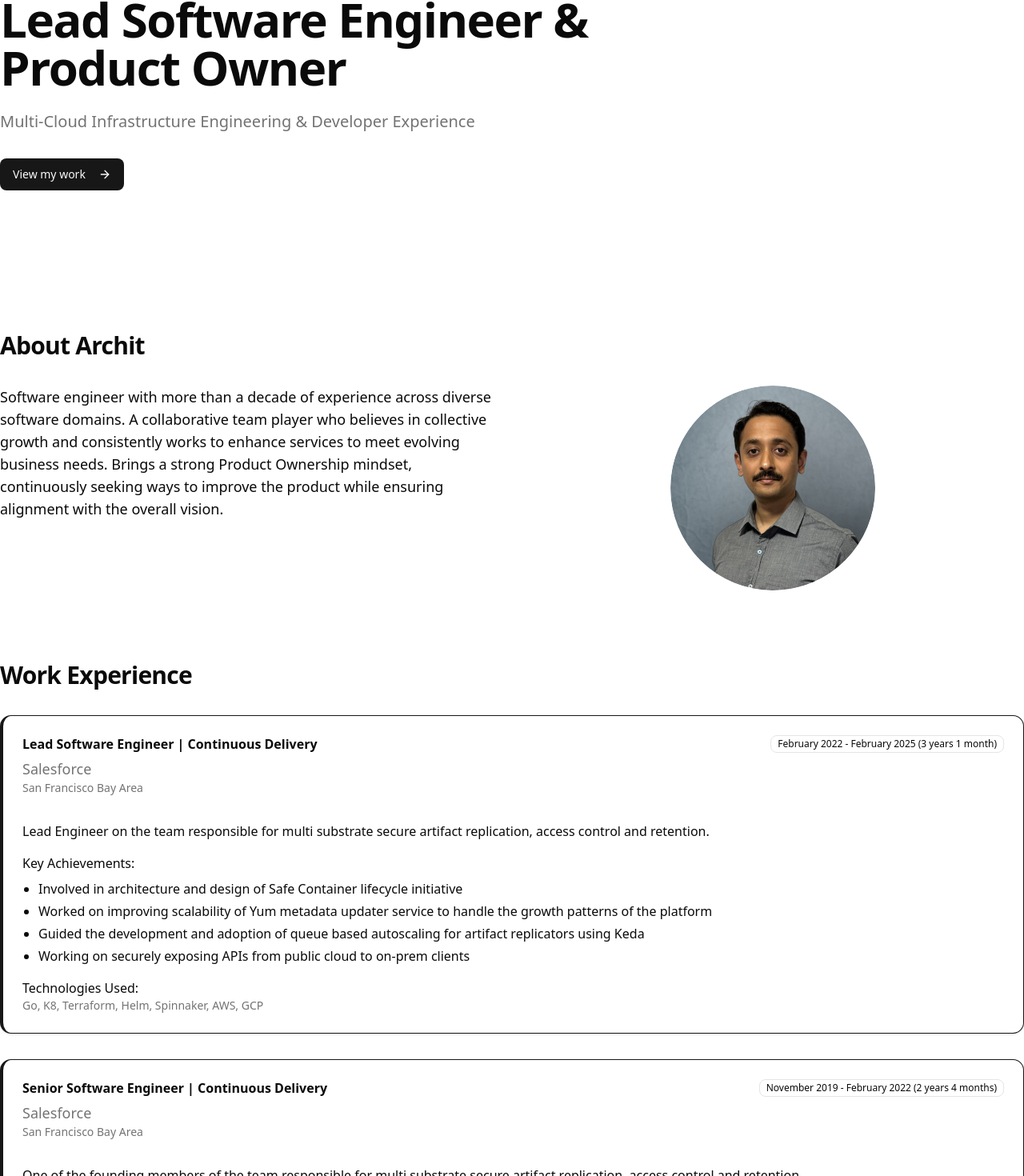
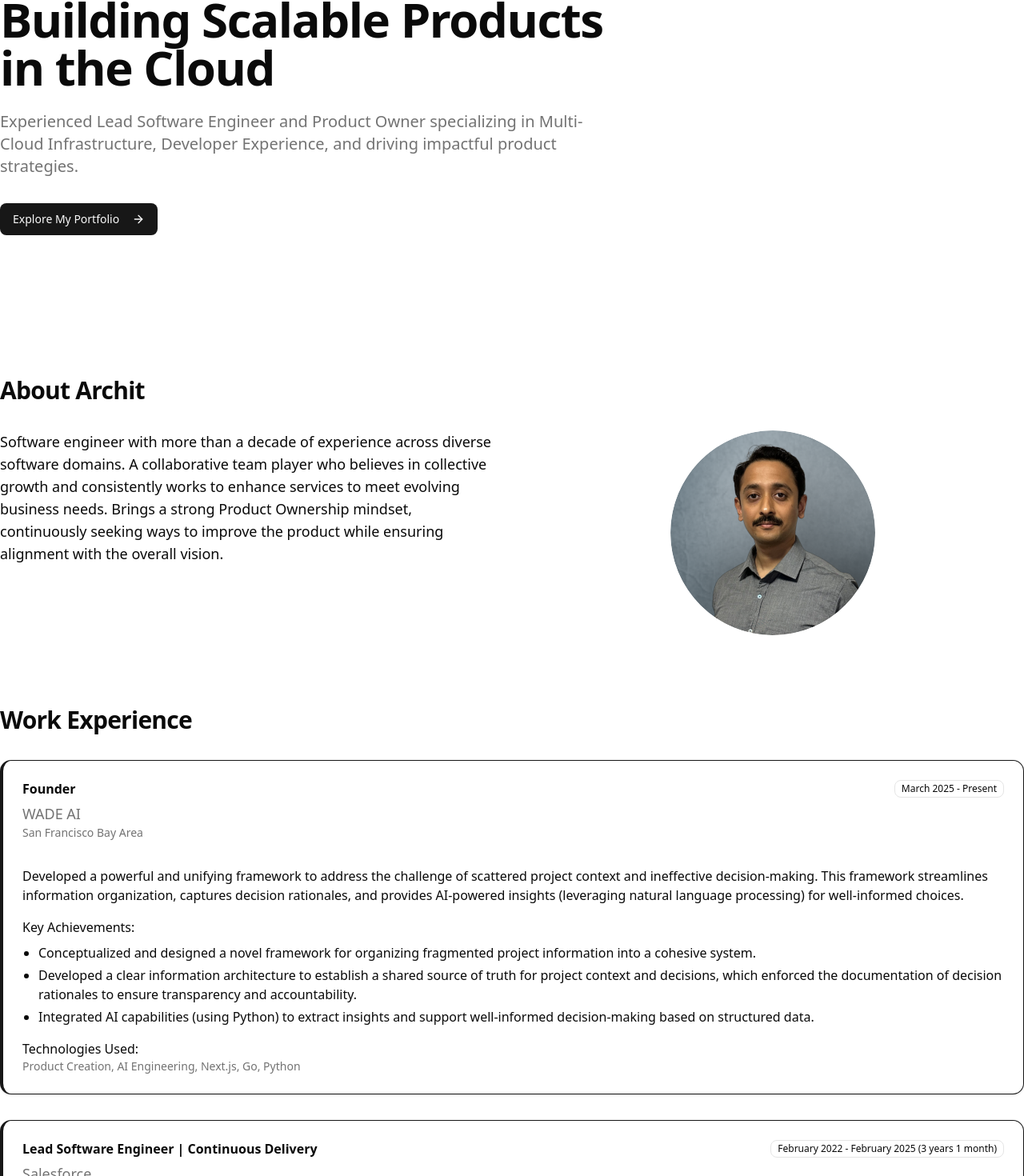
Before and after one commit to deyarchit/portfolio, a Next.js app: page / in a window 1280 px wide. Shown: the part 183-1653 px from the top of the page at 80% size. Built offline with nearby package versions, Linux system fonts and the light colour scheme.

Commit message:
Update main page

```diff
--- a/app/page.tsx
+++ b/app/page.tsx
@@ -29,11 +29,11 @@ export default function Home() {
             <Link href="#projects" className="text-sm font-medium hover:text-primary transition-colors">
               Projects
             </Link>
+            <Link href="#education" className="text-sm font-medium hover:text-primary transition-colors">
+              Education
+            </Link>
             <Link href="#skills" className="text-sm font-medium hover:text-primary transition-colors">
               Skills
-            </Link>
-            <Link href="#education" className="text-sm font-medium hover:text-primary transition-colors">
-              Education
             </Link>
             <Link href="#values" className="text-sm font-medium hover:text-primary transition-colors">
               Values
@@ -73,15 +73,15 @@ export default function Home() {
         <section className="py-20 md:py-28 container">
           <div className="max-w-3xl">
             <h1 className="text-4xl md:text-5xl lg:text-6xl font-bold tracking-tight mb-6">
-              Lead Software Engineer & Product Owner
+              Building Scalable Products in the Cloud
             </h1>
             <p className="text-xl text-muted-foreground mb-8">
-              Multi-Cloud Infrastructure Engineering & Developer Experience
+              Experienced Lead Software Engineer and Product Owner specializing in Multi-Cloud Infrastructure, Developer Experience, and driving impactful product strategies.
             </p>
             <div className="flex flex-col sm:flex-row gap-4">
               <Button asChild size="lg">
                 <Link href="#projects">
-                  View my work <ArrowRight className="ml-2 h-4 w-4" />
+                  Explore My Portfolio <ArrowRight className="ml-2 h-4 w-4" />
                 </Link>
               </Button>
             </div>
@@ -161,18 +161,18 @@ export default function Home() {
           </div>
         </section>
 
-        {/* Skills Section */}
-        <section id="skills" className="py-16 container">
-          <h2 className="text-3xl font-bold tracking-tight mb-8">Skills & Expertise</h2>
-          <SkillsSection />
-        </section>
-
         {/* Education Section */}
         <section id="education" className="py-16">
           <div className="container">
             <h2 className="text-3xl font-bold tracking-tight mb-8">Education</h2>
             <EducationSection />
           </div>
+        </section>
+
+        {/* Skills Section */}
+        <section id="skills" className="py-16 container">
+          <h2 className="text-3xl font-bold tracking-tight mb-8">Skills & Expertise</h2>
+          <SkillsSection />
         </section>
 
         {/* Values Section */}
--- a/components/experience-timeline.tsx
+++ b/components/experience-timeline.tsx
@@ -3,6 +3,19 @@ import { Badge } from "@/components/ui/badge"
 
 export default function ExperienceTimeline() {
   const experiences = [
+    {
+      "title": "Founder",
+      "company": "WADE AI",
+      "period": "March 2025 - Present",
+      "location": "San Francisco Bay Area",
+      "description": "Developed a powerful and unifying framework to address the challenge of scattered project context and ineffective decision-making. This framework streamlines information organization, captures decision rationales, and provides AI-powered insights (leveraging natural language processing) for well-informed choices.",
+      "achievements": [
+        "Conceptualized and designed a novel framework for organizing fragmented project information into a cohesive system.",
+        "Developed a clear information architecture to establish a shared source of truth for project context and decisions, which enforced the documentation of decision rationales to ensure transparency and accountability.",
+        "Integrated AI capabilities (using Python) to extract insights and support well-informed decision-making based on structured data.",
+      ],
+      "technologies": "Product Creation, AI Engineering, Next.js, Go, Python",
+    },
     {
       title: "Lead Software Engineer | Continuous Delivery",
       company: "Salesforce",
--- a/components/skills-section.tsx
+++ b/components/skills-section.tsx
@@ -1,14 +1,14 @@
 import { Card, CardContent } from "@/components/ui/card"
-import { Cloud, Code, Database, Server, Settings, Users } from "lucide-react"
+import { Cloud, Code, Database, Server, Settings, Users, Brain } from "lucide-react"
 import { Badge } from "@/components/ui/badge"
 
 export default function SkillsSection() {
-  const programmingLanguages = ["Go", "Python", "Typescript"]
-  const cloudProviders = ["AWS", "GCP"]
-  const cloudSolutions = ["Storage", "Eventing", "Compute", "IAM"]
-  const cloudTechnologies = ["Kubernetes", "Helm", "Terraform"]
-  const backendSkills = ["Cloud-native microservices", "API development", "Postgres-SQL", "Redis"]
-  const frontendSkills = ["React", "Axios", "Bootstrap"]
+  const programmingLanguages = ["Go", "Python", "TypeScript", "JavaScript"]; // Java added based on earlier roles
+  const aiEngineering = ["Agent Building", "Agent Coordination", "Prompt Engineering", "LLM Provider Hosting", "Retrieval-Augmented Generation (RAG)"];
+  const cloudComputing = ["AWS", "GCP", "Kubernetes (K8s)", "Helm", "Terraform", "Serverless (Lambda, Cloud Functions)", "IAM", "Storage (S3, GCS)", "Eventing (SNS, Pub/Sub)"]; // Specific services added based on experience
+  const backendDevelopment = ["Cloud-native Microservices", "API Development (REST, gRPC)", "Databases (PostgreSQL, Redis, DynamoDB)", "Caching Strategies", "Message Queues"]; // "Yum Metadata" added to connect to a specific achievement
+  const frontendDevelopment = ["Next.js", "React", "Axios", "Bootstrap", "HTML", "CSS", "Tailwind"]; // Flux added based on intern experience
+  const dataAndDevOps = ["SQL", "Data Modeling", "CI/CD Pipelines (Spinnaker, GitHub Actions, Jenkins)", "Infrastructure as Code (Terraform, Helm)", "Automation Testing Frameworks"]; // Terraform and Helm moved here for clarity
 
   const skills = [
     {
@@ -16,59 +16,59 @@ export default function SkillsSection() {
       items: programmingLanguages,
     },
     {
-      category: "Cloud Providers",
-      items: cloudProviders,
+      category: "AI Engineering",
+      items: aiEngineering,
     },
     {
-      category: "Cloud Solutions",
-      items: cloudSolutions,
+      category: "Cloud Computing",
+      items: cloudComputing,
     },
     {
-      category: "Cloud Technologies",
-      items: cloudTechnologies,
+      category: "Backend Development",
+      items: backendDevelopment,
     },
     {
-      category: "Backend",
-      items: backendSkills,
+      category: "Frontend Development",
+      items: frontendDevelopment,
     },
     {
-      category: "Frontend",
-      items: frontendSkills,
+      category: "DevOps & Automation", // Renamed for better clarity
+      items: dataAndDevOps,
     },
-  ]
+  ];
 
   const expertiseAreas = [
     {
+      icon: <Brain className="h-8 w-8" />, // Changed icon to something more related to innovation/product
+      title: "Product Vision & Technical Leadership", // Reflecting the Founder role and Lead experience
+      description: "Translating business needs into technical requirements and providing technical leadership in product development.",
+    },
+    {
       icon: <Cloud className="h-8 w-8" />,
-      title: "Multi-Cloud Infrastructure",
-      description: "Designing and implementing solutions across AWS and GCP environments",
+      title: "Multi-Cloud Infrastructure & Automation", // Emphasizing automation
+      description: "Designing, implementing, and automating infrastructure across AWS and GCP, leveraging tools like Terraform and Helm.",
     },
     {
       icon: <Server className="h-8 w-8" />,
-      title: "Container Orchestration",
-      description: "Kubernetes, Helm, and container lifecycle management",
+      title: "Container Orchestration & Management", // More explicit
+      description: "Expertise in Kubernetes, Helm, and managing the lifecycle of containerized applications.",
     },
     {
       icon: <Code className="h-8 w-8" />,
-      title: "Microservices Architecture",
-      description: "Designing and implementing cloud-native microservices",
+      title: "Cloud-Native Microservices Architecture", // More specific
+      description: "Designing, developing, and deploying scalable and resilient cloud-native microservices.",
     },
     {
       icon: <Database className="h-8 w-8" />,
-      title: "Artifact Management",
-      description: "Secure replication, access control, and retention of deployment artifacts",
+      title: "Secure Artifact Management & Replication", // Directly from Salesforce experience
+      description: "Building systems for secure replication, access control, and retention of deployment artifacts across multiple substrates.",
     },
     {
       icon: <Settings className="h-8 w-8" />,
-      title: "System Optimization",
-      description: "Performance tuning and scalability improvements",
-    },
-    {
-      icon: <Users className="h-8 w-8" />,
-      title: "Product Ownership",
-      description: "Translating business needs into technical requirements",
-    },
-  ]
+      title: "Scalability & Performance Optimization", // Broader term
+      description: "Improving the scalability and performance of distributed systems, as demonstrated with the Yum metadata updater and object replicator.",
+    }
+  ];
 
   return (
     <div className="space-y-12">
```
